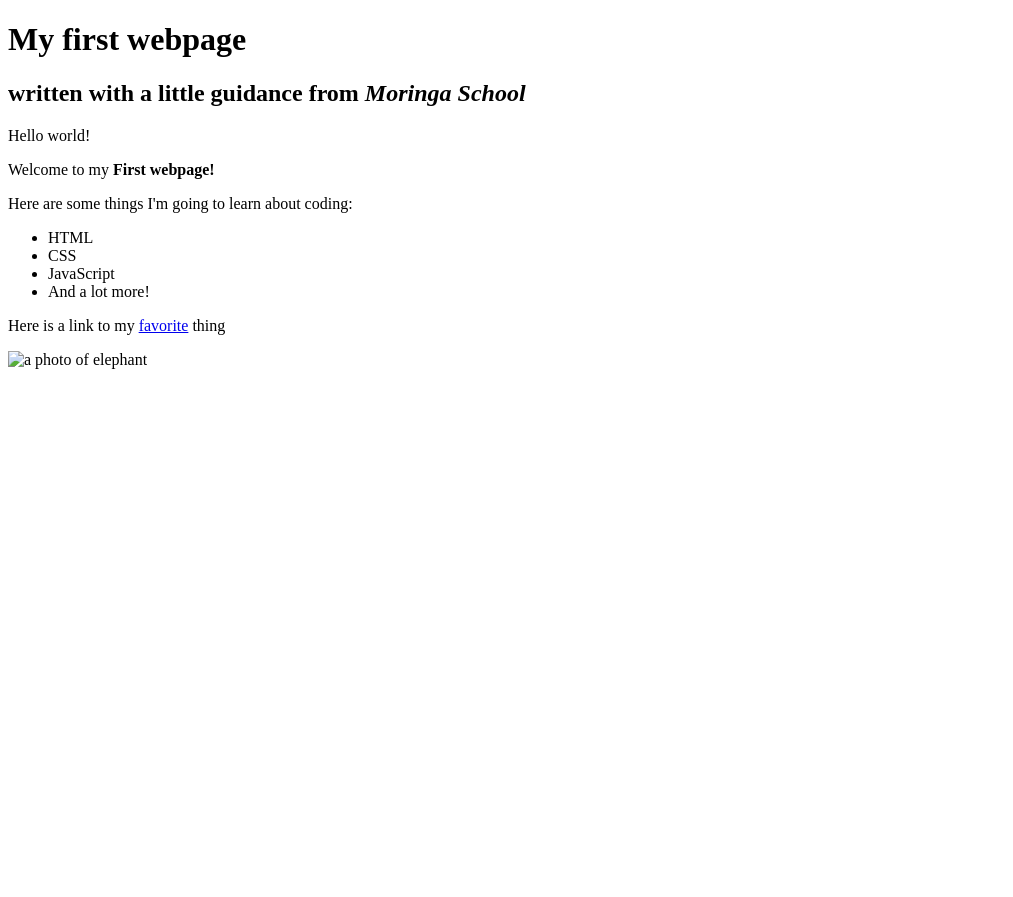
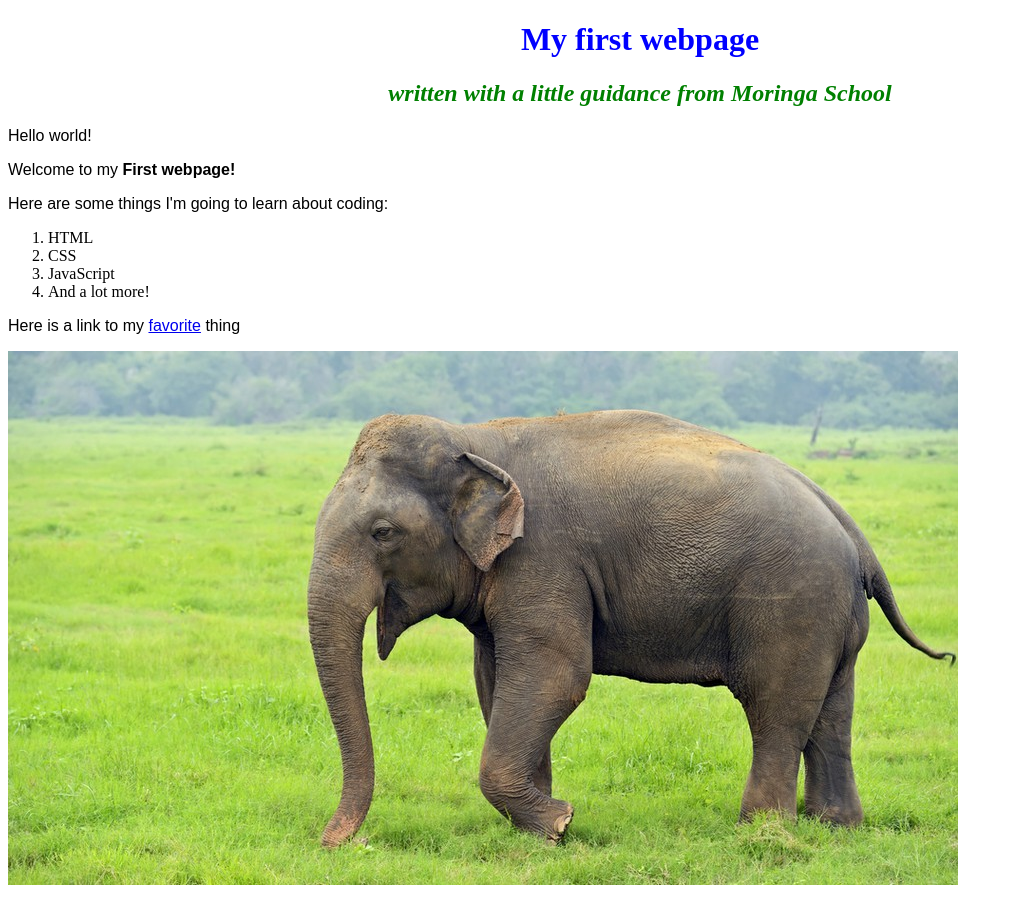
Before and after one commit to Tmreign/first-webpage, a plain HTML site: page index.html in a window 1280 px wide. Shown: the whole page, without its empty margins (0-1013 px from the left). Before the commit the page ends 800 px from the top, so only its background shows below. Drawn offline with Linux system fonts and the light colour scheme; a script that the page names is missing.

Commit message:
change the title

```diff
--- /dev/null
+++ b/css/styles.css
@@ -0,0 +1,15 @@
+h1 {
+    color: blue;
+    text-align: center;
+  }
+  h2 {
+    color: green;
+    font-style: italic;
+    text-align: center;
+  }
+  p {
+    font-family: sans-serif;
+  }
+  ul {
+    line-height: 40px;
+  }
--- a/my-first-webpage.html
+++ b/index.html
@@ -5,7 +5,7 @@
     <meta http-equiv="X-UA-Compatible" content="IE=edge">
     <title>My first webpage!</title>
     <meta name="viewport" content="width=device-width, initial-scale=1">
-    <link rel="stylesheet" type="text/css" media="screen" href="main.css" />
+    <link rel="stylesheet" type="text/css" media="screen" href="css/styles.css" />
      <script src="main.js"></script>
 </head>
 <body>
@@ -15,13 +15,13 @@
             <p>Welcome to my <strong>First webpage!</strong> </p>
 
     <p>Here are some things I'm going to learn about coding:</p>
-    <ul>
+                  <ol>
                             <li>HTML</li>
                             <li>CSS</li>
                             <li>JavaScript</li>
                             <li>And a lot more!</li>
-    </ul>
+                </ol>
     <p>Here is a link to my <a href="https://www.mancity.com/">favorite</a>  thing</p>
-    <img src="elephant.jpg" alt="a photo of elephant">
+    <img src="images/elephant.jpg" alt="a photo of elephant">
 </body>
 </html>
```
Also changed, not shown: images/elephant.jpg (added). Lines whose indentation alone changed are shown as unchanged.
